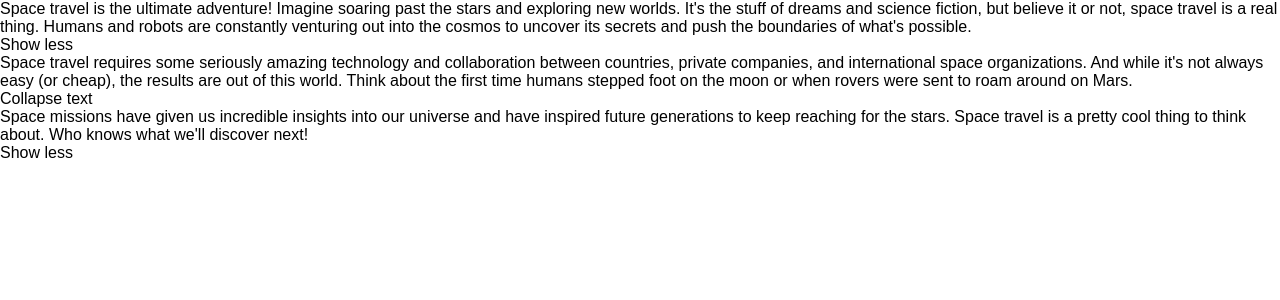
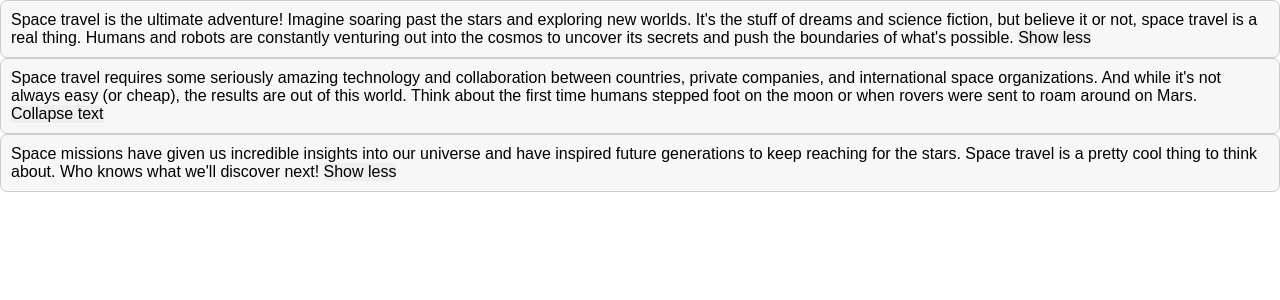
Before and after one commit to wbdvlpmnt/React_text_expander, a React (Create React App) app: page / in a window 1280 px wide. Shown: the top 300 px of the page. Built offline with nearby package versions, Linux system fonts and the light colour scheme; the HTML template or start-up script is replaced by a standard one.

Commit message:
add styles for the expansion button

```diff
--- a/src/App.js
+++ b/src/App.js
@@ -43,12 +43,16 @@ function TextExpander({
   const [isExpanded, setIsExpanded] = useState(true);
 
   return (
-    <>
-      <div>{children}</div>
-
-      <p onClick={() => setIsExpanded(!isExpanded)}>
-        {isExpanded ? collapseButtonText : expandButtonText}
-      </p>
-    </>
+    <div className="box">
+      <div>
+        {children}{" "}
+        <button
+          className="expandButton"
+          onClick={() => setIsExpanded(!isExpanded)}
+        >
+          {isExpanded ? collapseButtonText : expandButtonText}
+        </button>
+      </div>
+    </div>
   );
 }
--- a/src/styles.css
+++ b/src/styles.css
@@ -13,3 +13,18 @@
     border-radius: 7px;
     background-color: #f7f7f7;
   }
+
+  .expandButton{
+    display: inline-block;
+    border: none;
+    margin: 0;
+    text-decoration: none;
+    font-family: sans-serif;
+    font-size: 1rem;
+    cursor: pointer;
+    text-align: center;
+    transition: background 250ms ease-in-out,
+                transform 150ms ease;
+    -webkit-appearance: none;
+    -moz-appearance: none;
+  }
```
